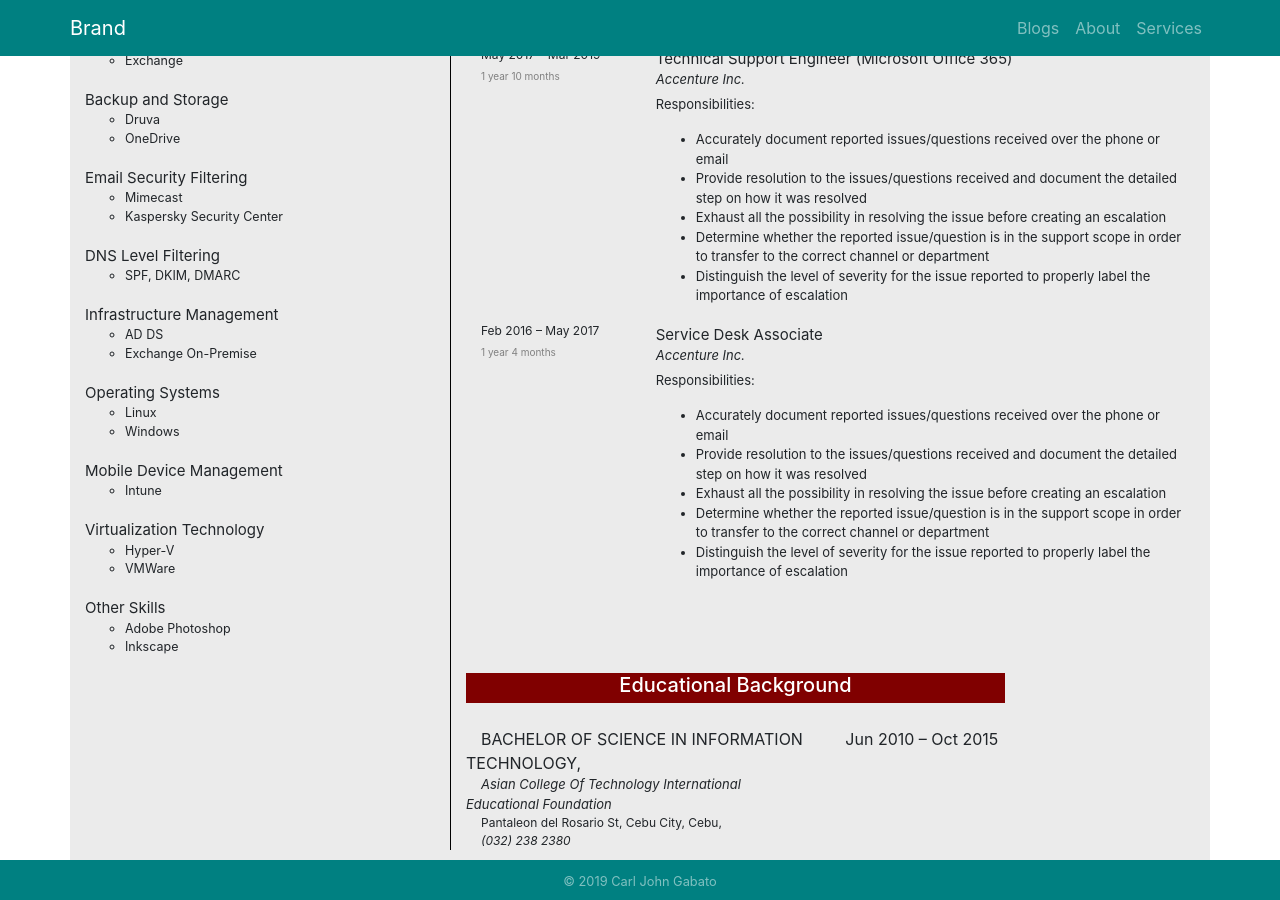
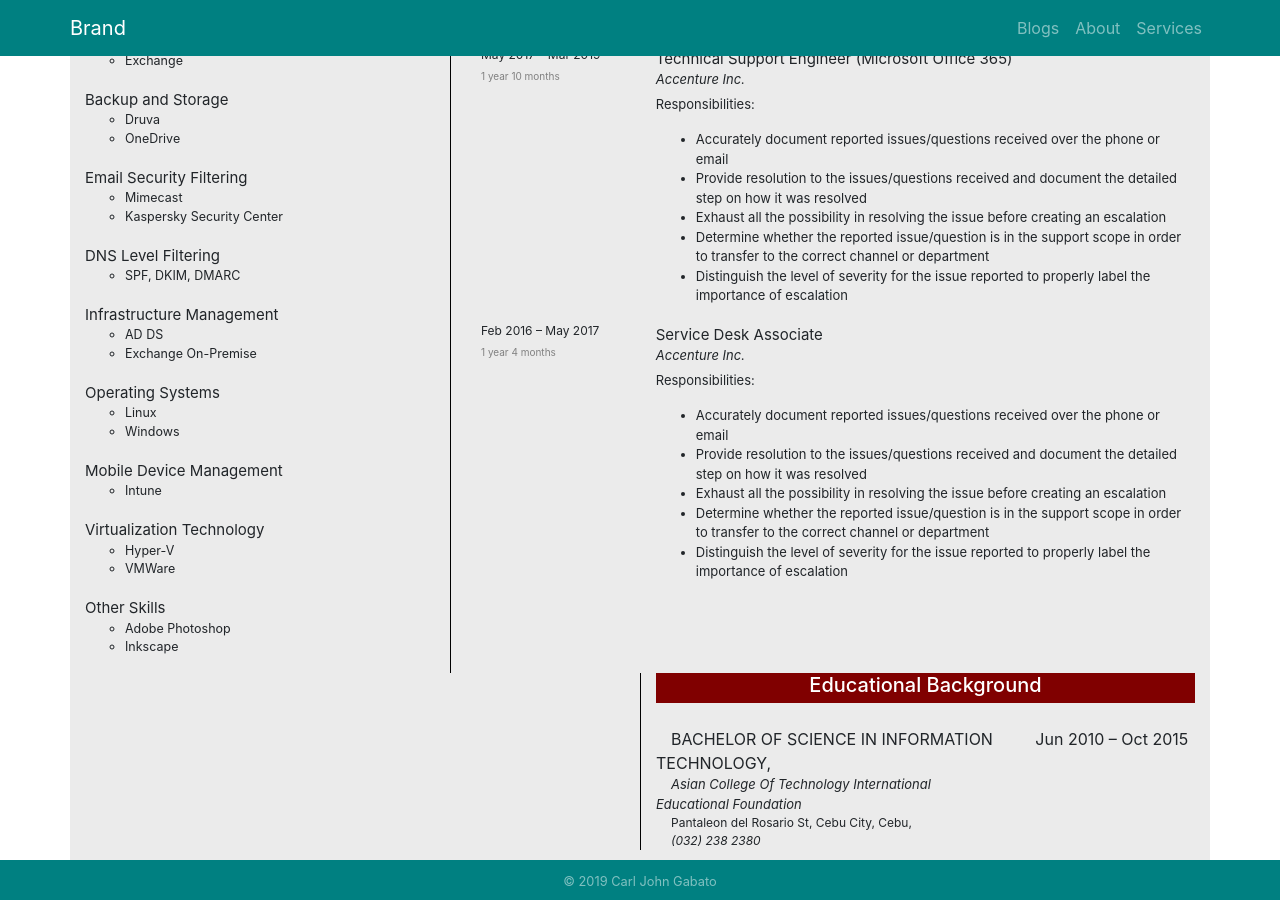
Before and after one commit to carljohngabato/aboutme, a Jekyll site: the page built from about.html, in a window 1280 px wide and 900 px high, scrolled down 736 px. Built offline with Jekyll 4.4.1, drawn with Linux system fonts in a browser that asks for light colours; nearby versions of some CDN libraries.

```diff
--- a/about.html
+++ b/about.html
@@ -482,7 +482,7 @@
     <div class="col-lg-3 skills">
 
     </div>
-    <div class="col-lg-6 offset-lg-1 education">
+    <div class="col-lg-6 offset-lg-3 education">
       <div class="education-title">
         <h5>Educational Background</h5>
       </div>
```
